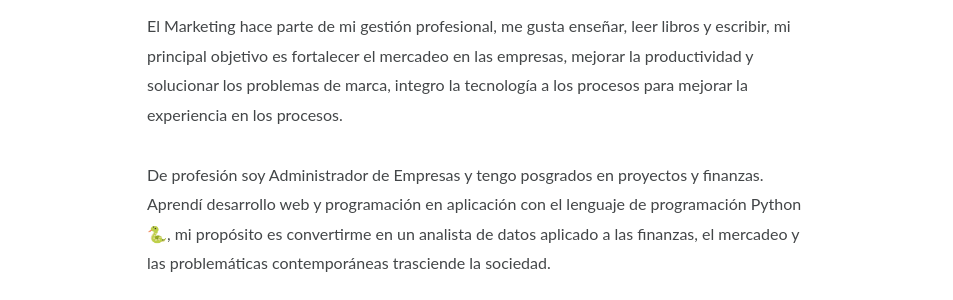
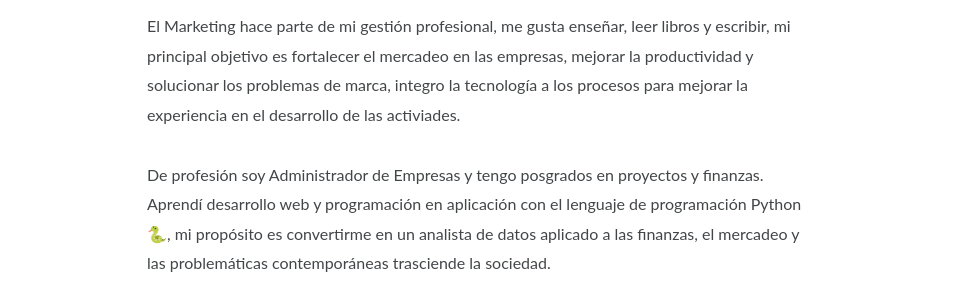
Before and after one commit to sajeisson/sajeisson.github.io, a Jekyll site: the page built from about.md, in a window 1280 px wide. Shown: the part 290-590 px from the top of the page, without its empty margins (163-1116 px from the left). Built offline with Jekyll 4.4.1, drawn with Linux system fonts in a browser that asks for light colours; comment, search, counter and statistics services are not loaded.

Commit message:
Update about.md

```diff
--- a/about.md
+++ b/about.md
@@ -6,7 +6,7 @@ excerpt:
 comments: false
 ---
 
-El Marketing hace parte de mi gestión profesional, me gusta enseñar, leer libros y escribir, mi principal objetivo es fortalecer el mercadeo en las empresas, mejorar la productividad y solucionar los problemas de marca, integro la tecnología a los procesos para mejorar la experiencia en los procesos.
+El Marketing hace parte de mi gestión profesional, me gusta enseñar, leer libros y escribir, mi principal objetivo es fortalecer el mercadeo en las empresas, mejorar la productividad y solucionar los problemas de marca, integro la tecnología a los procesos para mejorar la experiencia en el desarrollo de las activiades.
 
 De profesión soy Administrador de Empresas y tengo posgrados en proyectos y finanzas. Aprendí desarrollo web y programación en aplicación con el lenguaje de programación Python 🐍, mi propósito es convertirme en un analista de datos aplicado a las finanzas, el mercadeo y las problemáticas contemporáneas trasciende la sociedad.
 
```
